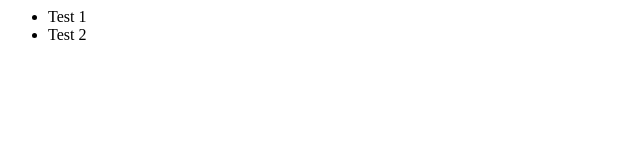
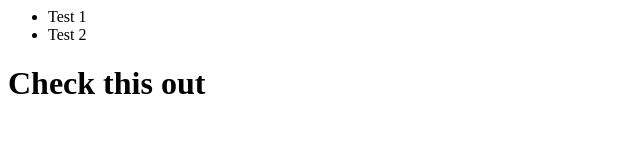
Before and after one commit to ChebertVA/newGitTest, a plain HTML site: page index.html in a window 1280 px wide. Shown: the whole page, without its empty margins (0-640 px from the left). Drawn offline with Linux system fonts and the light colour scheme.

Commit message:
Testing out the new Core Editor Hope this works!

```diff
--- a/index.html
+++ b/index.html
@@ -6,6 +6,9 @@
                 <li>Test 2</li>
             </ul>
         </div>
+        <div>
+            <H1>Check this out</H1>
+        </div>
     </body>
 
 </html>
```
